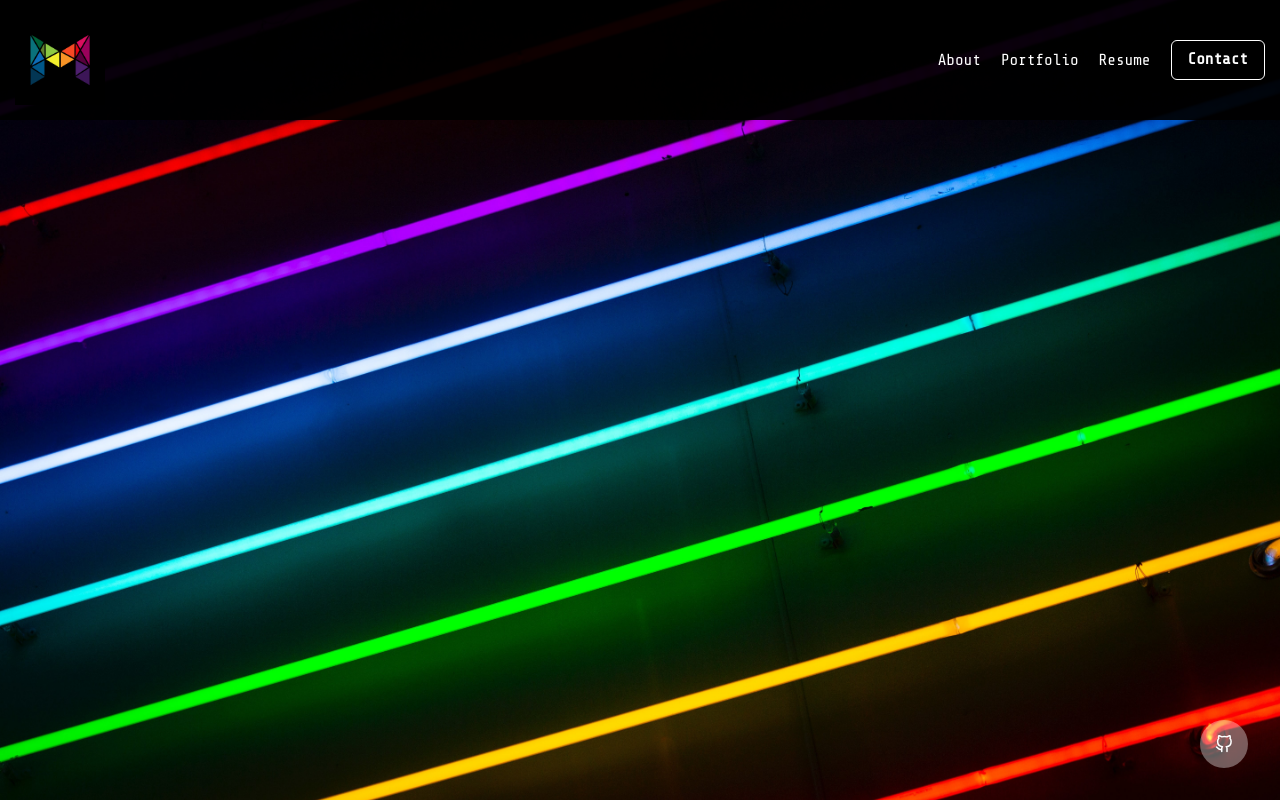
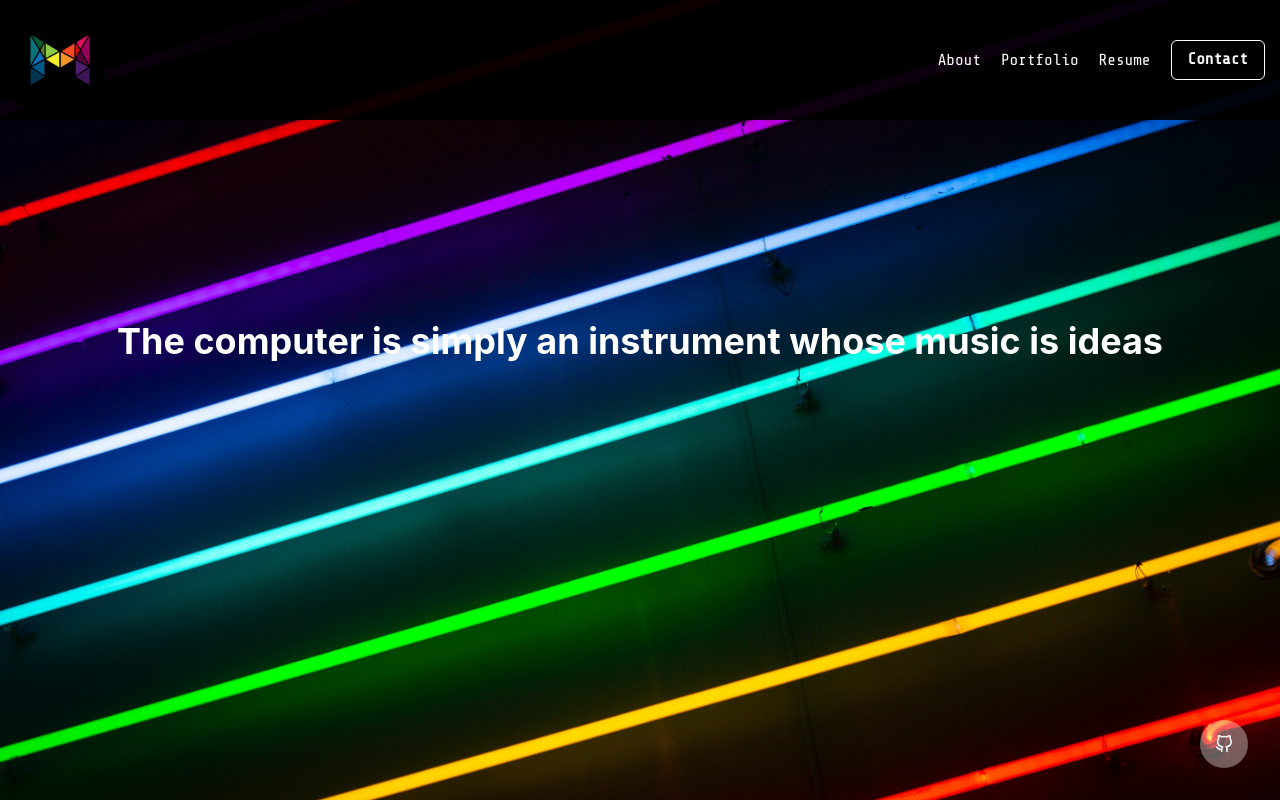
Before and after one commit to mimi5930/mike-miller-dev-port, a React (Create React App) app in the folder client/: page / in a window 1280 px wide. Built offline with nearby package versions, Linux system fonts and the light colour scheme.

Commit message:
started on landing page

```diff
--- a/client/src/pages/Homepage/index.js
+++ b/client/src/pages/Homepage/index.js
@@ -1,10 +1,13 @@
+import { Center, Heading } from '@chakra-ui/react';
 import React from 'react';
 
 const Homepage = props => {
   return (
-    <>
-      <></>
-    </>
+    <Center>
+      <Heading mt="25%" color="white" className="heading">
+        The computer is simply an instrument whose music is ideas
+      </Heading>
+    </Center>
   );
 };
 
```
